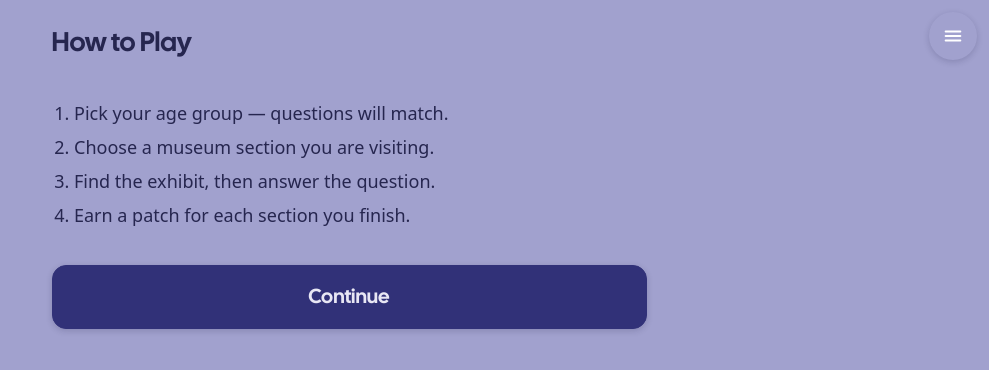
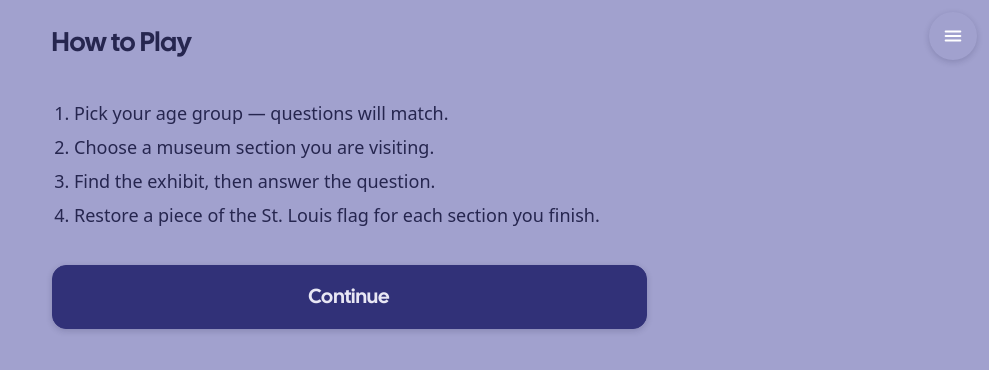
Before and after one commit to stlgamedev/moHistoryMuseumApp, a Preact app: page /#/classic in a window 1280 px wide. Both pictures are taken after a click on the button "Continue". Shown: the top 370 px of the page, without its empty margins (291-1280 px from the left). Built offline with nearby package versions, Linux system fonts and the light colour scheme.

Commit message:
content: flag-restoration copy on instructions + about

```diff
--- a/src/screens/About.tsx
+++ b/src/screens/About.tsx
@@ -5,9 +5,9 @@ export function About() {
     <main class="screen">
       <h2>About</h2>
       <p>
-        This scavenger hunt invites you to explore the Missouri History Museum. Answer
-        questions tied to the exhibits you find, and earn a patch for each section you
-        complete.
+        Discovery Quest invites you to explore the Missouri History Museum. Answer
+        questions tied to the exhibits you find, and restore a piece of the St. Louis
+        flag for each section you complete.
       </p>
       <button class="btn" onClick={() => go({ kind: "welcome" })}>Back</button>
     </main>
--- a/src/screens/Instructions.tsx
+++ b/src/screens/Instructions.tsx
@@ -8,7 +8,7 @@ export function Instructions() {
         <li>Pick your age group — questions will match.</li>
         <li>Choose a museum section you are visiting.</li>
         <li>Find the exhibit, then answer the question.</li>
-        <li>Earn a patch for each section you finish.</li>
+        <li>Restore a piece of the St. Louis flag for each section you finish.</li>
       </ol>
       <button class="btn btn--primary btn--big" onClick={() => go({ kind: "age-select" })}>
         Continue
```
